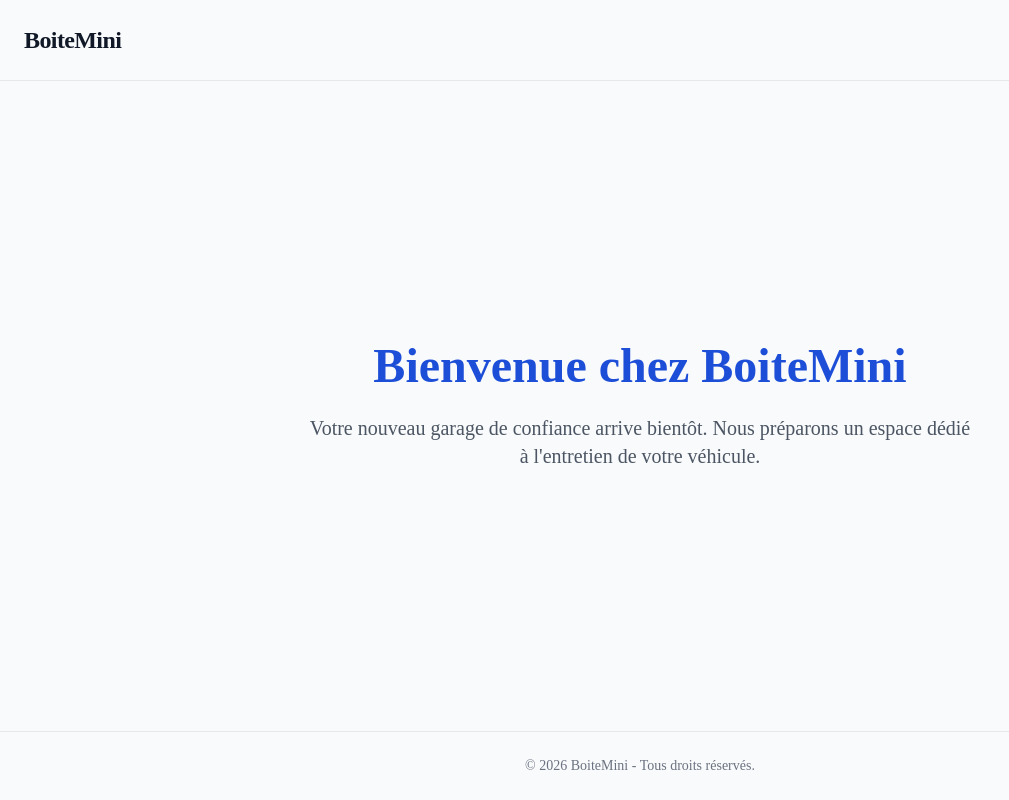
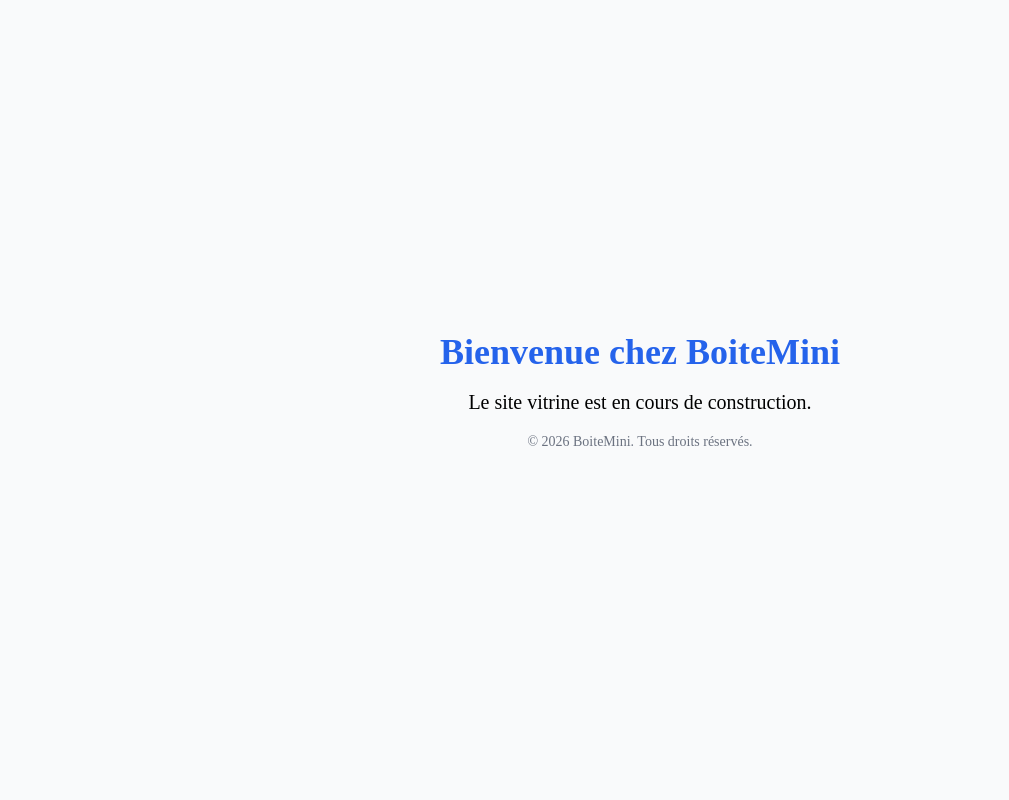
Before and after one commit to splithorde/boitemini-next, a Next.js app: page / in a window 1280 px wide. Shown: the whole page, without its empty margins (0-1009 px from the left). Built offline with nearby package versions, Linux system fonts and the light colour scheme.

Commit message:
AutoSlate: Structure site

```diff
--- a/app/page.tsx
+++ b/app/page.tsx
@@ -1,20 +1,11 @@
+import Footer from './components/Footer';
+
 export default function Home() {
   return (
-    <div className="flex flex-col min-h-screen">
-      <header className="p-6 border-b border-gray-200">
-        <h2 className="text-2xl font-bold tracking-tight text-gray-900">BoiteMini</h2>
-      </header>
-
-      <main className="flex-grow flex flex-col items-center justify-center p-6 text-center">
-        <h1 className="text-5xl font-extrabold text-blue-700">Bienvenue chez BoiteMini</h1>
-        <p className="mt-6 text-xl text-gray-600 max-w-2xl">
-          Votre nouveau garage de confiance arrive bientôt. Nous préparons un espace dédié à l'entretien de votre véhicule.
-        </p>
-      </main>
-
-      <footer className="p-6 text-center text-sm text-gray-500 border-t border-gray-200">
-        © {new Date().getFullYear()} BoiteMini - Tous droits réservés.
-      </footer>
-    </div>
+    <main className="flex min-h-screen flex-col items-center justify-center p-24">
+      <h1 className="text-4xl font-bold text-blue-600">Bienvenue chez BoiteMini</h1>
+      <p className="mt-4 text-xl">Le site vitrine est en cours de construction.</p>
+      <Footer />
+    </main>
   );
 }
```
